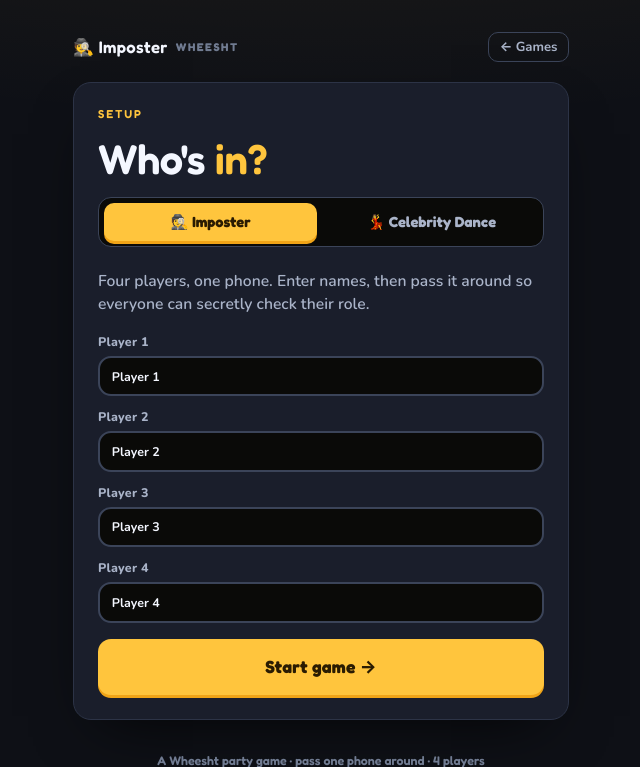
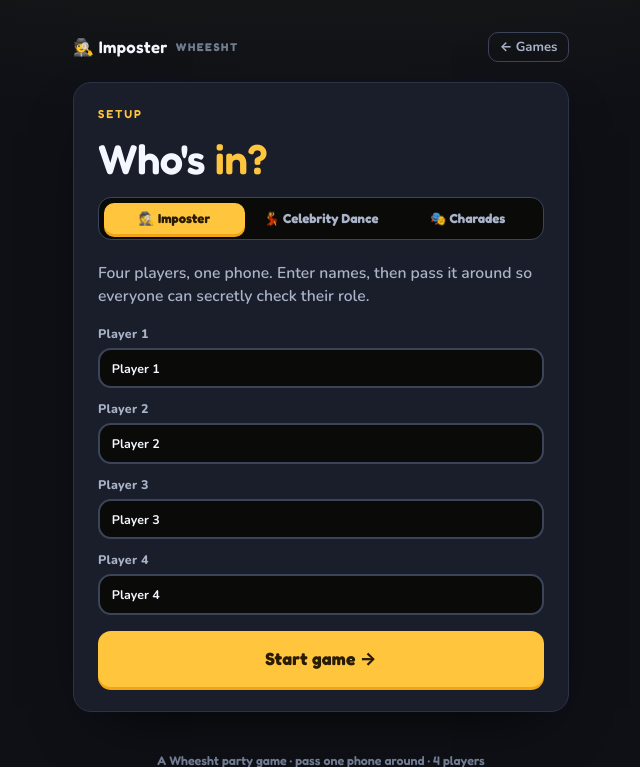
Before and after one commit to matthewjmortimer11/WC-Sweepstake, a FastAPI app: page /imposter in a window 1280 px wide. Shown: the top 767 px of the page, without its empty margins (319-959 px from the left). Run offline with FastAPI, Linux system fonts and the light colour scheme; parts of the project's set-up code (start-up, migrations or seed data) failed here and were passed over.

Commit message:
Imposter: add Charades mode (reuses the celebrity pool) (#33)
Third mode for /imposter: turn-based Charades that reuses the ~159-name celebrity pool as prompts. Reveal your charade, mime it, Next player rotates the actor (Different rerolls). Local-only; 133 tests pass.

```diff
--- a/templates/imposter.html
+++ b/templates/imposter.html
@@ -76,14 +76,20 @@
     .role.safe{color:var(--safe-deep);background:rgba(33,212,207,.14);border:2px solid var(--safe)}
     .role.celeb{color:var(--accent-ink);background:linear-gradient(180deg,var(--accent),var(--accent-2));
       font-size:clamp(1.7rem,8.5vw,2.8rem);line-height:1.1}
+    .role.charade{color:#fff;background:linear-gradient(180deg,#8b6df0,#5b3fc0);
+      font-size:clamp(1.7rem,8.5vw,2.8rem);line-height:1.1}
     .role-cap{letter-spacing:.14em;text-transform:uppercase;font-weight:800}
+    .turn-card{background:var(--panel-2);border:1px solid var(--line);border-radius:var(--radius-sm);
+      padding:18px;text-align:center;display:grid;gap:6px}
+    .turn-card__cap{letter-spacing:.14em;text-transform:uppercase;font-weight:800}
+    .turn-name{font-family:var(--head);font-weight:600;font-size:clamp(1.8rem,9vw,2.6rem);color:var(--ink);word-break:break-word}
     .role-sub{color:var(--ink-2);font-size:.95rem;line-height:1.5;margin:0;max-width:34ch}
     /* Mode selector */
-    .modes{display:flex;gap:8px;background:#0a0a08;border:1.5px solid var(--line-strong);
-      border-radius:var(--radius-sm);padding:5px}
-    .mode-opt{flex:1;appearance:none;border:0;background:transparent;color:var(--ink-2);cursor:pointer;
-      font:inherit;font-weight:800;font-family:var(--head);padding:.7em .6em;border-radius:10px;
-      transition:.14s var(--ease);font-size:.92rem}
+    .modes{display:grid;grid-template-columns:repeat(3,1fr);gap:6px;background:#0a0a08;
+      border:1.5px solid var(--line-strong);border-radius:var(--radius-sm);padding:5px}
+    .mode-opt{appearance:none;border:0;background:transparent;color:var(--ink-2);cursor:pointer;
+      font:inherit;font-weight:800;font-family:var(--head);padding:.6em .35em;border-radius:10px;
+      transition:.14s var(--ease);font-size:.82rem;line-height:1.15;white-space:normal}
     .mode-opt.on{background:var(--accent);color:var(--accent-ink);box-shadow:0 3px 0 var(--accent-2)}
     .mode-opt:focus-visible{outline:none;box-shadow:0 0 0 3px var(--bg),0 0 0 6px var(--accent)}
     /* Reveal-the-answer box (celebrity mode) */
@@ -122,6 +128,8 @@
       revealAnswer: false,             // celebrity mode: show who was different
       viewed: [],                      // indices that have peeked this round
       current: -1,                     // index being revealed
+      charadesActor: 0,                // charades: whose turn it is to act
+      charadesWord: "",                // charades: the celebrity to act out (reused pool)
     };
 
     // Recognisable, fun-to-dance celebrities (kept family-friendly). A mix of
@@ -203,7 +211,23 @@
       return n;
     };
 
+    // Charades reuses the celebrity pool as the prompts to act out.
+    function pickCharade() {
+      const prev = state.charadesWord;
+      let next = pick(CELEBS);
+      while (next === prev && CELEBS.length > 1) next = pick(CELEBS);
+      state.charadesWord = next;
+    }
+
     function startGame() {
+      if (state.mode === "charades") {
+        state.charadesActor = Math.floor(Math.random() * state.names.length);
+        state.charadesWord = "";
+        pickCharade();
+        state.screen = "select";
+        render();
+        return;
+      }
       // Randomly pick the odd-one-out (imposter / different celeb).
       state.imposter = Math.floor(Math.random() * 4);
       if (state.mode === "celebrity") dealCelebs(state.imposter);
@@ -214,6 +238,7 @@
     }
 
     function newRound() {
+      if (state.mode === "charades") { startGame(); return; }
       // Reshuffle the odd-one-out (a different player each round) — keep names.
       const prev = state.imposter;
       do { state.imposter = Math.floor(Math.random() * 4); }
@@ -221,6 +246,13 @@
       if (state.mode === "celebrity") dealCelebs(state.imposter);
       state.viewed = [];
       state.revealAnswer = false;
+      state.screen = "select";
+      render();
+    }
+
+    function nextCharadesPlayer() {
+      state.charadesActor = (state.charadesActor + 1) % state.names.length;
+      pickCharade();
       state.screen = "select";
       render();
     }
@@ -245,6 +277,8 @@
 
       const lede = state.mode === "celebrity"
         ? "Four players, one phone. Everyone gets the same celebrity — except one. Check yours, then dance like them (accent or impression optional, but mainly dance). Spot the odd one out."
+        : state.mode === "charades"
+        ? "One phone, taking turns. Each round one person gets a celebrity to act out (no talking, no pointing at words) while everyone else guesses. Tap “Next player” to pass it on."
         : "Four players, one phone. Enter names, then pass it around so everyone can secretly check their role.";
 
       return el("div", { class: "panel" }, [
@@ -253,6 +287,7 @@
         el("div", { class: "modes", role: "group", "aria-label": "Game mode" }, [
           modeBtn("classic", "🕵️ Imposter"),
           modeBtn("celebrity", "💃 Celebrity Dance"),
+          modeBtn("charades", "🎭 Charades"),
         ]),
         el("p", { class: "lede", text: lede }),
         el("div", { class: "names" }, inputs),
@@ -268,6 +303,25 @@
     }
 
     function selectScreen() {
+      if (state.mode === "charades") {
+        return el("div", { class: "panel" }, [
+          el("span", { class: "eyebrow", text: "Charades" }),
+          el("p", { class: "note", text: "Everyone else: guess the celebrity being acted out." }),
+          el("div", { class: "turn-card" }, [
+            el("span", { class: "turn-card__cap tiny muted", text: "Up to act" }),
+            el("div", { class: "turn-name", text: state.names[state.charadesActor] }),
+          ]),
+          el("button", {
+            class: "btn btn--primary btn--lg btn--block", text: "Reveal charade →",
+            onclick: () => { state.screen = "reveal"; render(); },
+          }),
+          el("div", { class: "row" }, [
+            el("button", { class: "btn btn--ghost", text: "New game", onclick: newRound }),
+            el("button", { class: "btn btn--ghost", text: "Edit names", onclick: () => { state.screen = "setup"; render(); } }),
+          ]),
+        ]);
+      }
+
       const allViewed = state.viewed.length >= 4;
       const grid = el("div", { class: "pick-grid" },
         state.names.map((name, i) => {
@@ -318,6 +372,22 @@
     }
 
     function revealScreen() {
+      if (state.mode === "charades") {
+        // The actor sees the celebrity to mime; nobody else should look.
+        return el("div", { class: "panel" }, [
+          el("div", { class: "reveal" }, [
+            el("span", { class: "who", text: state.names[state.charadesActor] + " — your charade" }),
+            el("span", { class: "role-cap tiny muted", text: "Act this out" }),
+            el("div", { class: "role charade", text: state.charadesWord }),
+            el("p", { class: "role-sub", text: "No talking, no pointing at words — mime it. Others guess." }),
+            el("div", { class: "row" }, [
+              el("button", { class: "btn btn--ghost", text: "Different", onclick: () => { pickCharade(); render(); } }),
+              el("button", { class: "btn btn--primary", text: "Next player →", onclick: nextCharadesPlayer }),
+            ]),
+          ]),
+        ]);
+      }
+
       const i = state.current;
       const hideBtn = el("button", {
         class: "btn btn--primary btn--lg btn--block",
```
Also changed, not shown: tests/test_imposter.py (+11 -0 lines).
